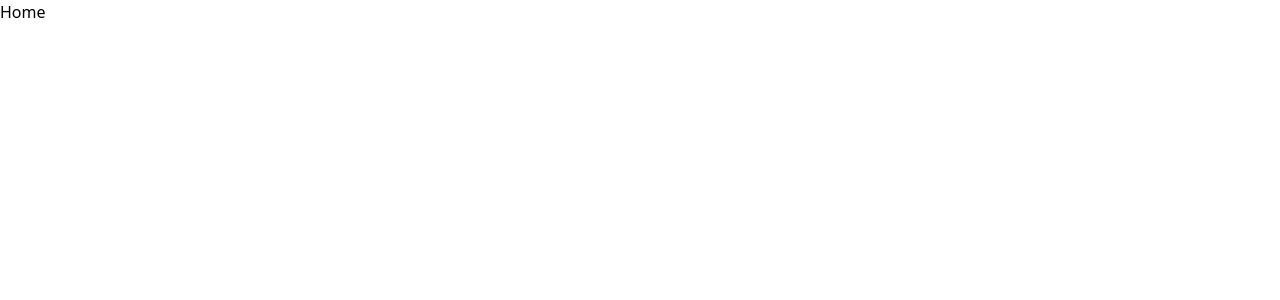
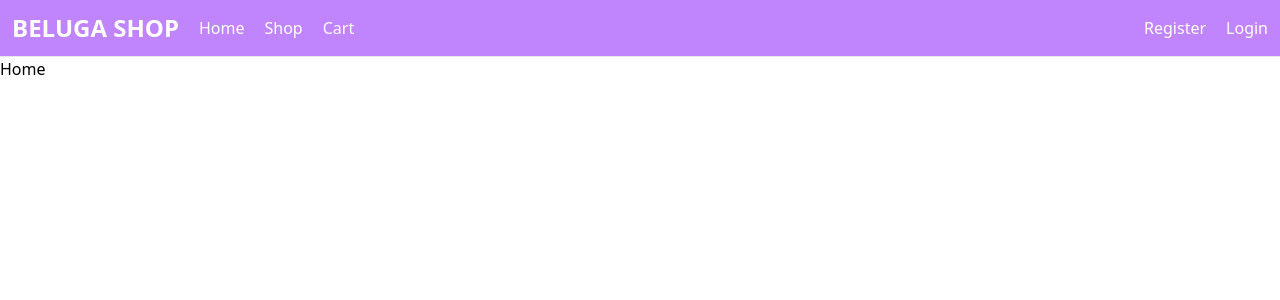
Before and after one commit to Beluga-Whale/Ecom-Client, a React (Vite) app: page / in a window 1280 px wide. Shown: the top 300 px of the page. Built offline with nearby package versions, Linux system fonts and the light colour scheme.

Commit message:
feat: create nav bar

```diff
--- a/src/App.tsx
+++ b/src/App.tsx
@@ -1,8 +1,17 @@
 import { createBrowserRouter, RouterProvider } from "react-router-dom";
+import Home from "./pages/Home";
+import Shop from "./pages/Shop";
+import Layout from "./layouts/Layout";
 
 const router = createBrowserRouter([
-  { path: "/", element: <h1>Home</h1> },
-  { path: "/shop", element: <h1>Shop</h1> },
+  {
+    path: "/",
+    element: <Layout />,
+    children: [
+      { index: true, element: <Home /> },
+      { path: "/shop", element: <Shop /> },
+    ],
+  },
 ]);
 
 function App() {
--- /dev/null
+++ b/src/components/Navbar.tsx
@@ -0,0 +1,25 @@
+import React from "react";
+import { Link } from "react-router-dom";
+
+const Navbar = () => {
+  return (
+    <nav className="bg-purple-400 text-white ">
+      <div className="flex justify-between items-center mx-auto p-3 sm:max-w-2xl md:max-w-4xl lg:max-w-7xl">
+        <div className="flex items-center gap-5 ">
+          <Link className="text-2xl font-bold" to={`/`}>
+            BELUGA SHOP{" "}
+          </Link>
+          <Link to={`/`}>Home </Link>
+          <Link to={`/shop`}>Shop </Link>
+          <Link to={`/cart`}>Cart </Link>
+        </div>
+        <div className="flex gap-5">
+          <Link to={`/`}>Register </Link>
+          <Link to={`/`}>Login </Link>
+        </div>
+      </div>
+    </nav>
+  );
+};
+
+export default Navbar;
--- /dev/null
+++ b/src/layouts/Layout.tsx
@@ -0,0 +1,15 @@
+import React from "react";
+import { Outlet } from "react-router-dom";
+import Navbar from "../components/Navbar";
+
+const Layout = () => {
+  return (
+    <div>
+      <Navbar />
+      <hr />
+      <Outlet />
+    </div>
+  );
+};
+
+export default Layout;
--- /dev/null
+++ b/src/pages/Home.tsx
@@ -0,0 +1,7 @@
+import React from "react";
+
+const Home = () => {
+  return <div>Home</div>;
+};
+
+export default Home;
--- /dev/null
+++ b/src/pages/Shop.tsx
@@ -0,0 +1,7 @@
+import React from "react";
+
+const Shop = () => {
+  return <div>Shpp</div>;
+};
+
+export default Shop;
```
